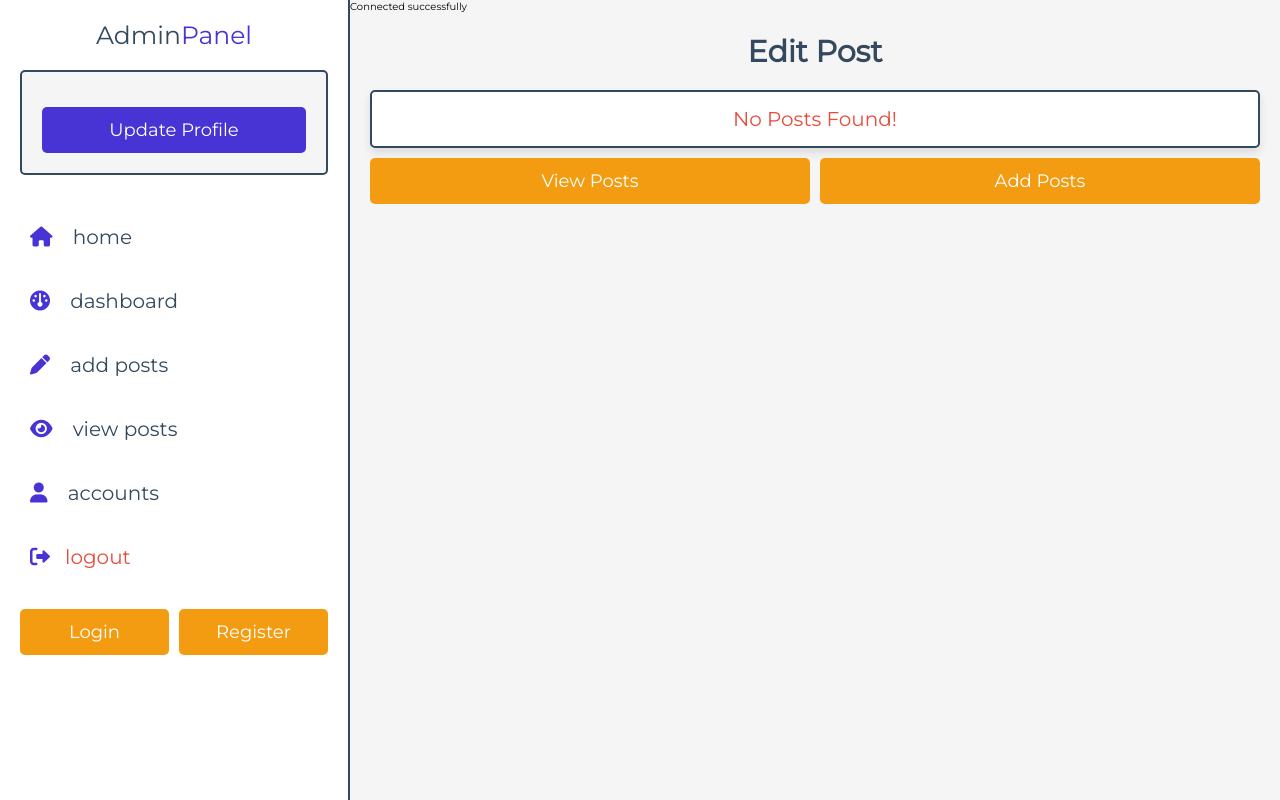
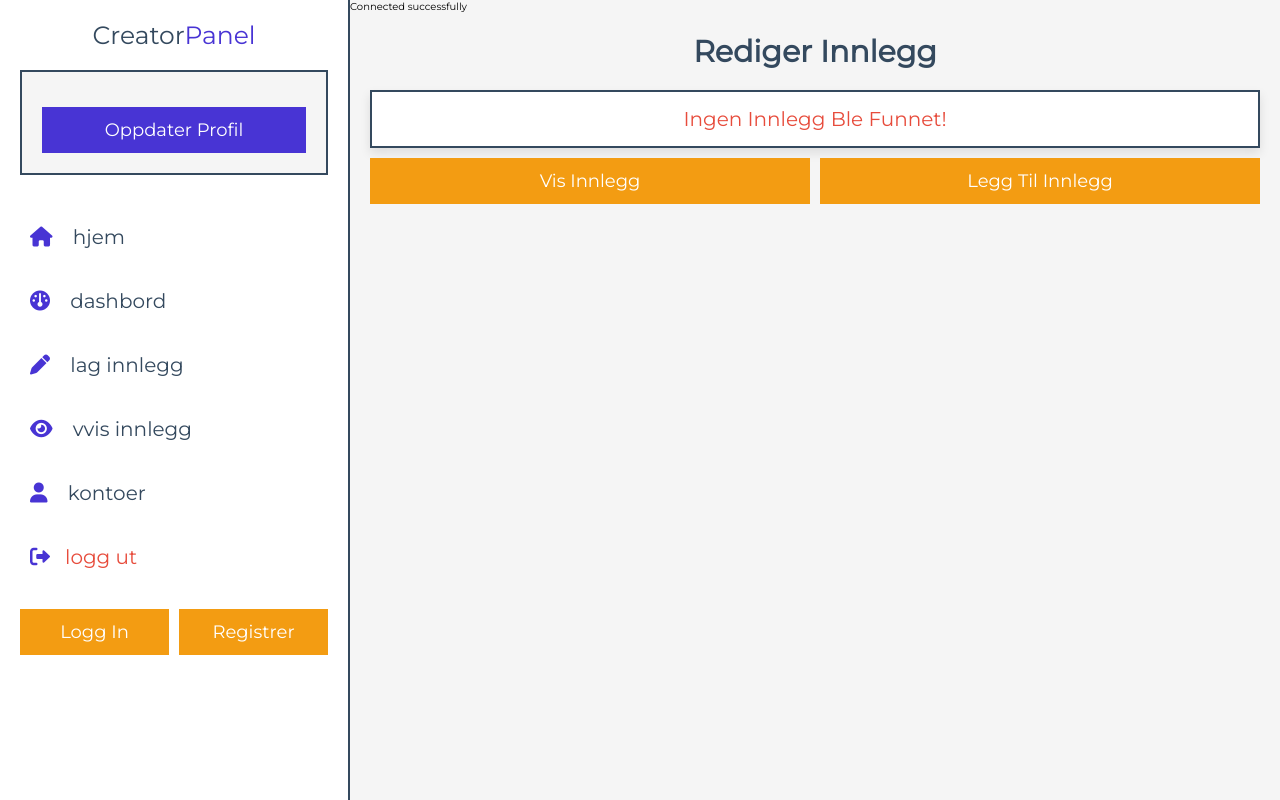
Before and after one commit to Fla1ly/TerminoppgavePostly_Termin_1, a PHP site: page /admin/edit_post.php?id=1 in a window 1280 px wide. Run offline with PHP 8.4, Linux system fonts and the light colour scheme; the visitor is signed in with stand-in values (Sample User, id 1); data that the repository does not hold is empty; some libraries are stand-ins or nearby versions.

Commit message:
commiting changes

```diff
--- a/admin/comments.php
+++ b/admin/comments.php
@@ -36,8 +36,8 @@ if (isset($_POST['delete_comment'])) {
 <body>
    <?php include '../components/admin_header.php' ?>
    <section class="comments">
-      <h1 class="heading">innlegg kommentarer</h1>
-      <p class="comment-title">innlegg kommentarer</p>
+      <h1 class="heading">kommentarer</h1>
+      <p class="comment-title">kommentarer på innlegg</p>
       <div class="box-container">
          <?php
          $select_comments = $conn->prepare("SELECT * FROM `comments` WHERE admin_id = ?");
--- a/admin/edit_post.php
+++ b/admin/edit_post.php
@@ -6,11 +6,11 @@ session_start();
 
 $admin_id = $_SESSION['admin_id'];
 
-if(!isset($admin_id)){
+if (!isset($admin_id)) {
    header('location:admin_login.php');
 }
 
-if(isset($_POST['save'])){
+if (isset($_POST['save'])) {
 
    $post_id = $_GET['id'];
    $title = $_POST['title'];
@@ -32,49 +32,46 @@ if(isset($_POST['save'])){
    $image = filter_var($image, FILTER_SANITIZE_FULL_SPECIAL_CHARS);
    $image_size = $_FILES['image']['size'];
    $image_tmp_name = $_FILES['image']['tmp_name'];
-   $image_folder = '../uploaded_img/'.$image;
+   $image_folder = '../uploaded_img/' . $image;
 
    $select_image = $conn->prepare("SELECT * FROM `posts` WHERE image = ? AND admin_id = ?");
    $select_image->execute([$image, $admin_id]);
 
-   if(!empty($image)){
-      if($image_size > 2000000){
+   if (!empty($image)) {
+      if ($image_size > 2000000) {
          $message[] = 'images size is too large!';
-      }elseif($select_image->rowCount() > 0 AND $image != ''){
+      } elseif ($select_image->rowCount() > 0 and $image != '') {
          $message[] = 'please rename your image!';
-      }else{
+      } else {
          $update_image = $conn->prepare("UPDATE `posts` SET image = ? WHERE id = ?");
          move_uploaded_file($image_tmp_name, $image_folder);
          $update_image->execute([$image, $post_id]);
-         if($old_image != $image AND $old_image != ''){
-            unlink('../uploaded_img/'.$old_image);
+         if ($old_image != $image and $old_image != '') {
+            unlink('../uploaded_img/' . $old_image);
          }
          $message[] = 'image updated!';
       }
    }
-
-
 }
 
-if(isset($_POST['delete_post'])){
+if (isset($_POST['delete_post'])) {
 
    $post_id = $_POST['post_id'];
    $post_id = filter_var($post_id, FILTER_SANITIZE_FULL_SPECIAL_CHARS);
    $delete_image = $conn->prepare("SELECT * FROM `posts` WHERE id = ?");
    $delete_image->execute([$post_id]);
    $fetch_delete_image = $delete_image->fetch(PDO::FETCH_ASSOC);
-   if($fetch_delete_image['image'] != ''){
-      unlink('../uploaded_img/'.$fetch_delete_image['image']);
+   if ($fetch_delete_image['image'] != '') {
+      unlink('../uploaded_img/' . $fetch_delete_image['image']);
    }
    $delete_post = $conn->prepare("DELETE FROM `posts` WHERE id = ?");
    $delete_post->execute([$post_id]);
    $delete_comments = $conn->prepare("DELETE FROM `comments` WHERE post_id = ?");
    $delete_comments->execute([$post_id]);
    $message[] = 'post deleted successfully!';
-
 }
 
-if(isset($_POST['delete_image'])){
+if (isset($_POST['delete_image'])) {
 
    $empty_image = '';
    $post_id = $_POST['post_id'];
@@ -82,13 +79,12 @@ if(isset($_POST['delete_image'])){
    $delete_image = $conn->prepare("SELECT * FROM `posts` WHERE id = ?");
    $delete_image->execute([$post_id]);
    $fetch_delete_image = $delete_image->fetch(PDO::FETCH_ASSOC);
-   if($fetch_delete_image['image'] != ''){
-      unlink('../uploaded_img/'.$fetch_delete_image['image']);
+   if ($fetch_delete_image['image'] != '') {
+      unlink('../uploaded_img/' . $fetch_delete_image['image']);
    }
    $unset_image = $conn->prepare("UPDATE `posts` SET image = ? WHERE id = ?");
    $unset_image->execute([$empty_image, $post_id]);
    $message[] = 'image deleted successfully!';
-
 }
 
 
@@ -96,111 +92,91 @@ if(isset($_POST['delete_image'])){
 
 <!DOCTYPE html>
 <html lang="en">
+
 <head>
    <meta charset="UTF-8">
    <meta http-equiv="X-UA-Compatible" content="IE=edge">
    <meta name="viewport" content="width=device-width, initial-scale=1.0">
-   <title>posts</title>
+   <title>innlegg</title>
+   <link rel="stylesheet" href="https://cdnjs.cloudflare.com/ajax/libs/font-awesome/6.1.1/css/all.min.css">
+   <link rel="stylesheet" href="../css/admin_style.css">
+</head>
 
-   <!-- font awesome cdn link  -->
-   <link rel="stylesheet" href="https://cdnjs.cloudflare.com/ajax/libs/font-awesome/6.1.1/css/all.min.css">
-
-   <!-- custom css file link  -->
-   <link rel="stylesheet" href="../css/admin_style.css">
-
-</head>
 <body>
-
    <?php include '../components/admin_header.php' ?>
-
    <section class="post-editor">
-
-   <h1 class="heading">edit post</h1>
-
+      <h1 class="heading">rediger innlegg</h1>
       <?php
       $post_id = $_GET['id'];
       $select_posts = $conn->prepare("SELECT * FROM `posts` WHERE id = ?");
       $select_posts->execute([$post_id]);
-      if($select_posts->rowCount() > 0){
-         while($fetch_posts = $select_posts->fetch(PDO::FETCH_ASSOC)){
+      if ($select_posts->rowCount() > 0) {
+         while ($fetch_posts = $select_posts->fetch(PDO::FETCH_ASSOC)) {
       ?>
             <form action="" method="post" enctype="multipart/form-data">
                <input type="hidden" name="old_image" value="<?= $fetch_posts['image']; ?>">
                <input type="hidden" name="post_id" value="<?= $fetch_posts['id']; ?>">
-      <p>post status <span>*</span></p>
+               <p>innlegg status <span>*</span></p>
                <select name="status" class="box" required>
                   <option value="<?= $fetch_posts['status']; ?>" selected><?= $fetch_posts['status']; ?></option>
-         <option value="active">active</option>
-         <option value="deactive">deactive</option>
+                  <option value="active">aktiv</option>
+                  <option value="deactive">deaktiver</option>
                </select>
-      <p>post title <span>*</span></p>
-      <input type="text" name="title" maxlength="100" required placeholder="add post title" class="box" value="<?= $fetch_posts['title']; ?>">
-      <p>post content <span>*</span></p>
-      <textarea name="content" class="box" required maxlength="10000" placeholder="write your content..." cols="30" rows="10"><?= $fetch_posts['content']; ?></textarea>
-      <p>post category <span>*</span></p>
+               <p>innlegg tittel <span>*</span></p>
+               <input type="text" name="title" maxlength="100" required placeholder="legg til tittel" class="box" value="<?= $fetch_posts['title']; ?>">
+               <p>publiser innlegg <span>*</span></p>
+               <textarea name="content" class="box" required maxlength="10000" placeholder="skriv ditt innlegg..." cols="30" rows="10"><?= $fetch_posts['content']; ?></textarea>
+               <p>publiser kategori <span>*</span></p>
                <select name="category" class="box" required>
                   <option value="<?= $fetch_posts['category']; ?>" selected><?= $fetch_posts['category']; ?></option>
-         <option value="nature">nature</option>
-         <option value="education">education</option>
-         <option value="pets and animals">pets and animals</option>
-         <option value="technology">technology</option>
-         <option value="fashion">fashion</option>
-         <option value="entertainment">entertainment</option>
-         <option value="movies and animations">movies</option>
-         <option value="gaming">gaming</option>
-         <option value="music">music</option>
-         <option value="sports">sports</option>
-         <option value="news">news</option>
-         <option value="travel">travel</option>
-         <option value="comedy">comedy</option>
-         <option value="design and development">design and development</option>
-         <option value="food and drinks">food and drinks</option>
-         <option value="lifestyle">lifestyle</option>
-         <option value="personal">personal</option>
-         <option value="health and fitness">health and fitness</option>
-         <option value="business">business</option>
+                  <option value="nature">natur</option>
+                  <option value="education">utdanning</option>
+                  <option value="pets and animals">dyr og dyr</option>
+                  <option value="technology">teknologi</option>
+                  <option value="fashion">mote</option>
+                  <option value="entertainment">underholdning</option>
+                  <option value="movies and animations">filmer</option>
+                  <option value="gaming">spill</option>
+                  <option value="music">musikk</option>
+                  <option value="sports">sport</option>
+                  <option value="news">nyheter</option>
+                  <option value="travel">reise</option>
+                  <option value="comedy">komedie</option>
+                  <option value="design and development">design og utvikling</option>
+                  <option value="food and drinks">mat og drikke</option>
+                  <option value="lifestyle">livsstil</option>
+                  <option value="personal">personlig</option>
+                  <option value="health and fitness">helse og trening</option>
+                  <option value="business">forretning</option>
                   <option value="shopping">shopping</option>
-         <option value="animations">animations</option>
+                  <option value="animations">animasjoner</option>
                </select>
-      <p>post image</p>
+               <p>publiser innlegg</p>
                <input type="file" name="image" class="box" accept="image/jpg, image/jpeg, image/png, image/webp">
-      <?php if($fetch_posts['image'] != ''){ ?>
+               <?php if ($fetch_posts['image'] != '') { ?>
                   <img src="../uploaded_img/<?= $fetch_posts['image']; ?>" class="image" alt="">
-         <input type="submit" value="delete image" class="inline-delete-btn" name="delete_image">
+                  <input type="submit" value="slett bilde" class="inline-delete-btn" name="delete_image">
                <?php } ?>
                <div class="flex-btn">
-         <input type="submit" value="save post" name="save" class="btn">
+                  <input type="submit" value="lagre innlegg" name="save" class="btn">
                   <a href="view_posts.php" class="option-btn">go back</a>
-         <input type="submit" value="delete post" class="delete-btn" name="delete_post">
+                  <input type="submit" value="slett innlegg" class="delete-btn" name="delete_post">
                </div>
             </form>
-
          <?php
          }
-      }else{
-         echo '<p class="empty">no posts found!</p>';
+      } else {
+         echo '<p class="empty">ingen innlegg ble funnet!</p>';
          ?>
          <div class="flex-btn">
-      <a href="view_posts.php" class="option-btn">view posts</a>
-      <a href="add_posts.php" class="option-btn">add posts</a>
+            <a href="view_posts.php" class="option-btn">vis innlegg</a>
+            <a href="add_posts.php" class="option-btn">legg til innlegg</a>
          </div>
       <?php
       }
       ?>
+   </section>
+   <script src="../js/admin_script.js"></script>
+</body>
 
-</section>
-
-
-
-
-
-
-
-
-
-
-<!-- custom js file link  -->
-<script src="../js/admin_script.js"></script>
-
-</body>
 </html>
--- a/components/admin_header.php
+++ b/components/admin_header.php
@@ -1,9 +1,9 @@
 <?php
-if(isset($message)){
-   foreach($message as $message){
+if (isset($message)) {
+   foreach ($message as $message) {
       echo '
       <div class="message">
-         <span>'.$message.'</span>
+         <span>' . $message . '</span>
          <i class="fas fa-times" onclick="this.parentElement.remove();"></i>
       </div>
       ';
@@ -12,33 +12,27 @@ if(isset($message)){
 ?>
 
 <header class="header">
-
-   <a href="dashboard.php" class="logo">Admin<span>Panel</span></a>
-
+   <a href="dashboard.php" class="logo">Creator<span>Panel</span></a>
    <div class="profile">
       <?php
-         $select_profile = $conn->prepare("SELECT * FROM `admin` WHERE id = ?");
-         $select_profile->execute([$admin_id]);
-         $fetch_profile = $select_profile->fetch(PDO::FETCH_ASSOC);
+      $select_profile = $conn->prepare("SELECT * FROM `admin` WHERE id = ?");
+      $select_profile->execute([$admin_id]);
+      $fetch_profile = $select_profile->fetch(PDO::FETCH_ASSOC);
       ?>
       <p><?= $fetch_profile['name']; ?></p>
-      <a href="update_profile.php" class="btn">update profile</a>
+      <a href="update_profile.php" class="btn">oppdater profil</a>
    </div>
-
    <nav class="navbar">
-      <a href="../home.php"><i class="fas fa-home"></i> <span>home</span></a>
-      <a href="dashboard.php"><i class="fas fa-dashboard"></i> <span>dashboard</span></a>
-      <a href="add_posts.php"><i class="fas fa-pen"></i> <span>add posts</span></a>
-      <a href="view_posts.php"><i class="fas fa-eye"></i> <span>view posts</span></a>
-      <a href="admin_accounts.php"><i class="fas fa-user"></i> <span>accounts</span></a>
-      <a href="../components/admin_logout.php" style="color:var(--red);" onclick="return confirm('logout from the website?');"><i class="fas fa-right-from-bracket"></i><span>logout</span></a>
+      <a href="../home.php"><i class="fas fa-home"></i> <span>hjem</span></a>
+      <a href="dashboard.php"><i class="fas fa-dashboard"></i> <span>dashbord</span></a>
+      <a href="add_posts.php"><i class="fas fa-pen"></i> <span>lag innlegg</span></a>
+      <a href="view_posts.php"><i class="fas fa-eye"></i> <span>vvis innlegg</span></a>
+      <a href="admin_accounts.php"><i class="fas fa-user"></i> <span>kontoer</span></a>
+      <a href="../components/admin_logout.php" style="color:var(--red);" onclick="return confirm('logg ut?');"><i class="fas fa-right-from-bracket"></i><span>logg ut</span></a>
    </nav>
-
    <div class="flex-btn">
-      <a href="admin_login.php" class="option-btn">login</a>
-      <a href="register_admin.php" class="option-btn">register</a>
+      <a href="admin_login.php" class="option-btn">logg in</a>
+      <a href="register_admin.php" class="option-btn">registrer</a>
    </div>
-
 </header>
-
 <div id="menu-btn" class="fas fa-bars"></div>
--- a/components/admin_logout.php
+++ b/components/admin_logout.php
@@ -7,5 +7,3 @@ session_unset();
 session_destroy();
 
 header('location:../admin/admin_login.php');
-
-?>
--- a/components/connect.php
+++ b/components/connect.php
@@ -13,5 +13,3 @@ try {
     echo "Connection failed: " . $e->getMessage();
     die();
 }
-
-?>
--- a/components/user_header.php
+++ b/components/user_header.php
@@ -23,7 +23,7 @@ if (isset($message)) {
       </form>
 
       <div class="icons">
-         <a href="./admin/dashboard.php"><button>Lag en blogg +</button></a>
+         <a href="./admin/dashboard.php"><button>Creator Dashbord</button></a>
          <ion-icon id="menu-btn" name="menu-outline"></ion-icon>
          <ion-icon id="search-btn" name="search-outline"></ion-icon>
          <ion-icon name="person-circle-outline" id="user-btn"></ion-icon>
--- a/components/user_logout.php
+++ b/components/user_logout.php
@@ -7,5 +7,3 @@ session_unset();
 session_destroy();
 
 header('location:../home.php');
-
-?>
--- a/css/admin_style.css
+++ b/css/admin_style.css
@@ -62,7 +62,6 @@ section{
 .inline-option-btn,
 .inline-delete-btn{
    margin-top: 1rem;
-   border-radius: .5rem;
    cursor: pointer;
    font-size: 1.8rem;
    color:var(--white);
@@ -153,7 +152,6 @@ section{
 
 .empty{
    border:var(--border);
-   border-radius: .5rem;
    background-color: var(--white);
    padding:1.5rem;
    text-align: center;
@@ -173,7 +171,6 @@ section{
 
 .form-container form{
    background-color: var(--white);
-   border-radius: .5rem;
    border:var(--border);
    box-shadow: var(--box-shadow);
    padding:2rem;
@@ -207,7 +204,6 @@ section{
    margin:1rem 0;
    border:var(--border);
    font-size: 1.8rem;
-   border-radius: .5rem;
 }
 
 .header{
@@ -233,7 +229,6 @@ section{
 
 .header .profile{
    padding:2rem;
-   border-radius: .5rem;
    background-color: var(--light-bg);
    margin:2rem 0;
    border:var(--border);
@@ -270,7 +265,6 @@ section{
 #menu-btn{
    display: none;
    border:var(--border);
-   border-radius: .5rem;
    background-color: var(--white);
    color:var(--black);
    cursor: pointer;
@@ -302,7 +296,6 @@ section{
    background-color: var(--white);
    border:var(--border);
    box-shadow: var(--box-shadow);
-   border-radius: .5rem;
    text-align: center;
    padding:1.5rem;
 }
@@ -318,9 +311,7 @@ section{
 
 .dashboard .box-container .box p{
    padding:1.5rem;
-   border-radius: .5rem;
    background-color: var(--light-bg);
-   border-radius: .5rem;
    font-size: 1.8rem;
    border:var(--border);
    margin:1rem 0;
@@ -329,7 +320,6 @@ section{
 
 .post-editor form{
    background-color: var(--white);
-   border-radius: .5rem;
    border: var(--border);
    padding:2rem;
    box-shadow: var(--box-shadow);
@@ -351,7 +341,6 @@ section{
 .post-editor form .box{
    width: 100%;
    margin:1rem 0;
-   border-radius: .5rem;
    border: var(--border);
    padding:1.4rem;
    font-size: 1.8rem;
@@ -381,7 +370,6 @@ section{
 
 .show-posts .box-container .box{
    background-color: var(--white);
-   border-radius: .5rem;
    box-shadow: var(--box-shadow);
    border:var(--border);
    padding:2rem;
@@ -399,7 +387,6 @@ section{
    font-size: 1.8rem;
    margin-bottom: 1rem;
    padding:.5rem 1rem;
-   border-radius: .5rem;
    color:var(--white);
    display: inline-block;
    margin-bottom: 1rem;
@@ -432,7 +419,6 @@ section{
    justify-content: space-between;
    gap:1rem;
    background-color: var(--light-bg);
-   border-radius: .5rem;
    padding:1.5rem 2rem;
    border:var(--border);
    margin:.5rem 0;
@@ -461,7 +447,6 @@ section{
 
 .accounts .box-container .box{
    background-color: var(--white);
-   border-radius: .5rem;
    box-shadow: var(--box-shadow);
    border:var(--border);
    padding:1rem 2rem;
@@ -480,7 +465,6 @@ section{
 }
 
 .read-post form{
-   border-radius: .5rem;
    border:var(--border);
    padding:2rem;
    background-color: var(--white);
@@ -488,7 +472,6 @@ section{
 }
 
 .read-post form .status{
-   border-radius: .5rem;
    padding:1rem 2.5rem;
    font-size: 2rem;
    color:var(--white);
@@ -497,7 +480,6 @@ section{
 
 .read-post form .image{
    width: 100%;
-   border-radius: .5rem;
    margin-top: 1.5rem;
 }
 
@@ -519,7 +501,6 @@ section{
    display: flex;
    align-items: center;
    justify-content: space-between;
-   border-radius: .5rem;
    border:var(--border);
    background-color: var(--light-bg);
    padding:1.5rem 2rem;
@@ -561,7 +542,6 @@ section{
 
 .comments .box-container .box{
    background-color: var(--light-bg);
-   border-radius: .5rem;
    padding:1.5rem;
    border:var(--border);
 }
@@ -594,7 +574,6 @@ section{
 
 .comments .box-container .box .user i{
    font-size: 2rem;
-   border-radius: .5rem;
    border:var(--border);
    height: 4.5rem;
    width: 5rem;
@@ -621,7 +600,6 @@ section{
    line-height: 1.5;
    white-space: pre-line;
    background-color: var(--white);
-   border-radius: .5rem;
    padding:1.5rem;
    margin:.5rem 0;
    border:var(--border);
```
Also changed, not shown: admin/read_post.php (+31 -49 lines), admin/register_admin.php (+18 -45 lines), admin/update_profile.php (+35 -57 lines), admin/users_accounts.php (+19 -54 lines), admin/view_posts.php (+27 -45 lines), components/add_cart.php (deleted, +0 -34 lines), components/like_post.php (+10 -14 lines), css/style.css (+0 -7 lines). Lines whose indentation alone changed are shown as unchanged.
